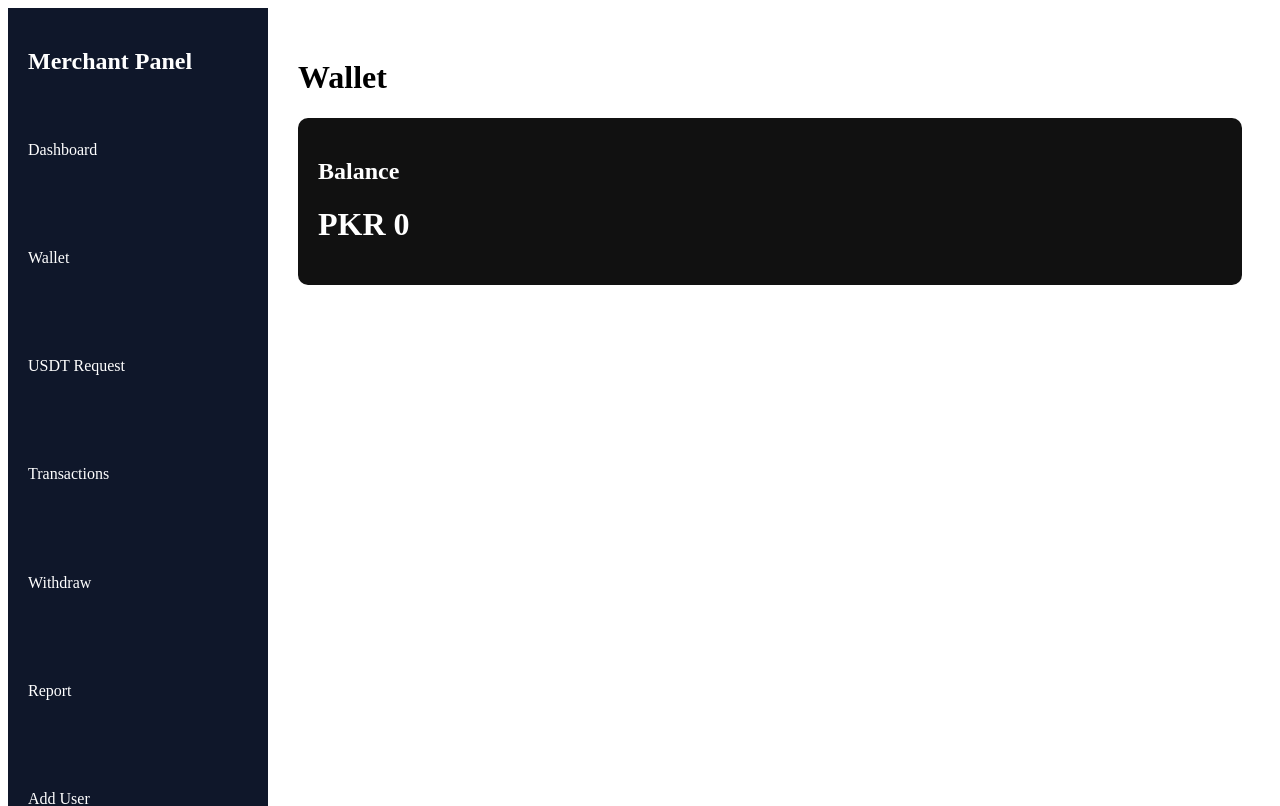
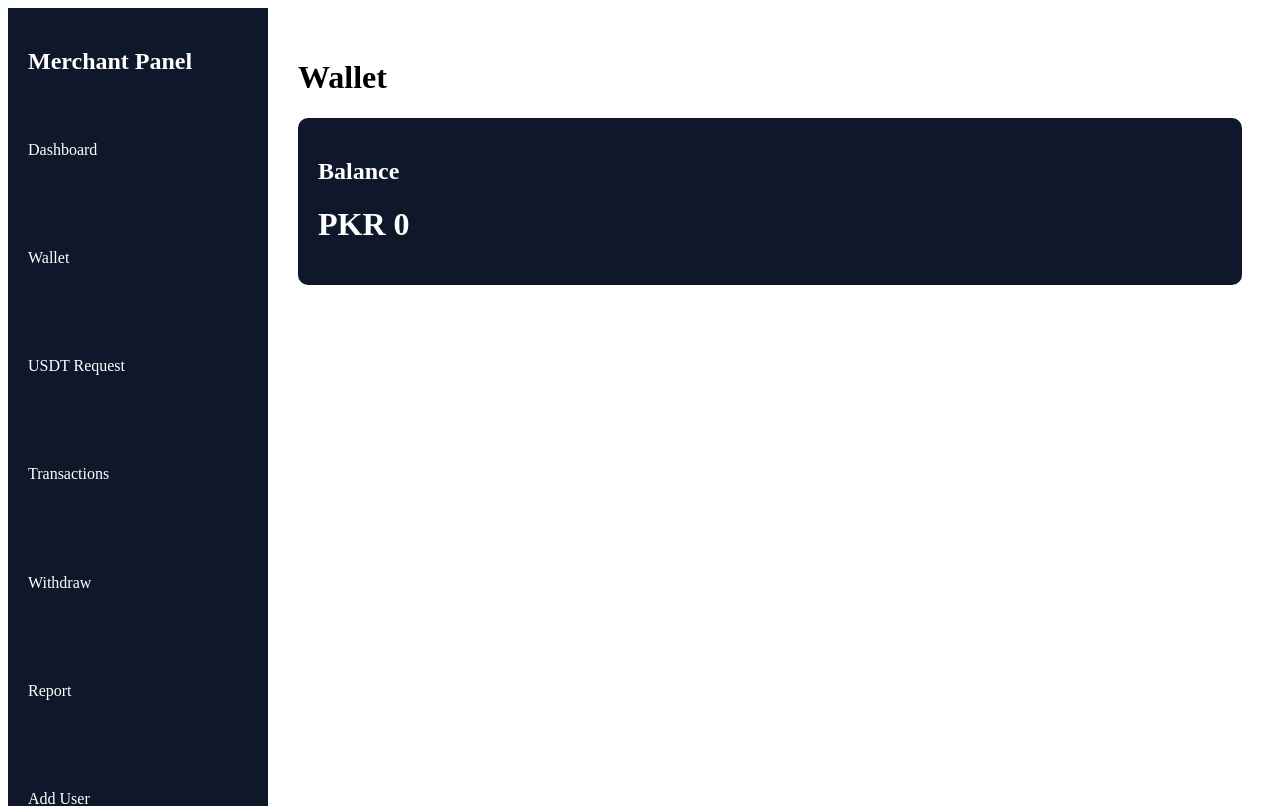
Before and after one commit to naspro-tech/naspro, a Next.js app: page /portal/wallet in a window 1280 px wide. Shown: the top 806 px of the page. Built offline with nearby package versions, Linux system fonts and the light colour scheme.

Commit message:
Update wallet.js

```diff
--- a/pages/portal/wallet.js
+++ b/pages/portal/wallet.js
@@ -9,7 +9,7 @@ export default function Wallet() {
       <div style={{
         padding: "20px",
         color:"#fff",
-        background: "#111",
+        background: "#0f172a",
         borderRadius: "10px",
         marginTop: "20px"
       }}>
```
